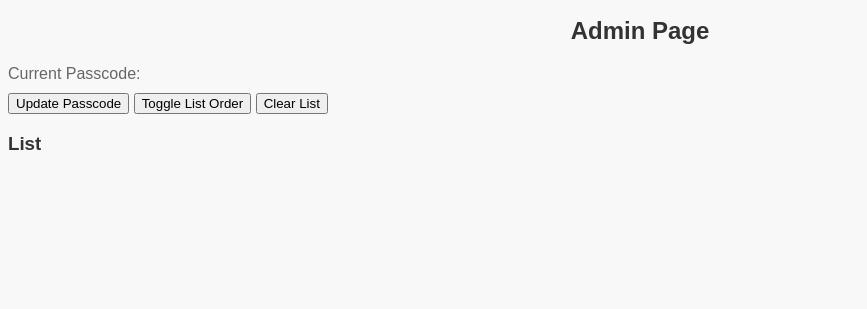
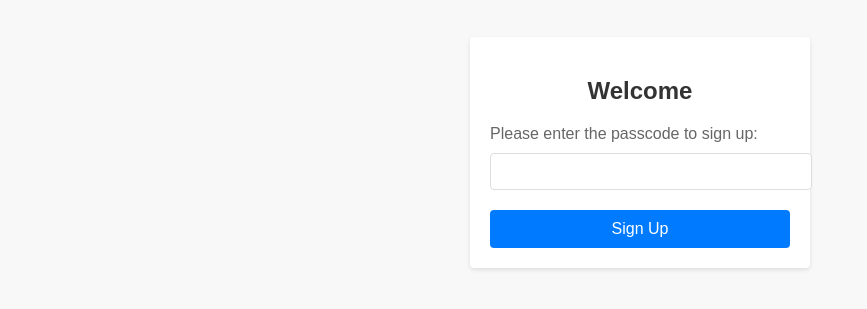
Before and after one commit to preoccupied-alan/mksignin2, a plain HTML site: page index.html in a window 1280 px wide. Shown: the part 61-370 px from the top of the page, without its empty margins (0-867 px from the left). Drawn offline with Linux system fonts and the light colour scheme; no server answers.

Commit message:
Update index.html

```diff
--- a/index.html
+++ b/index.html
@@ -1,7 +1,7 @@
 <!DOCTYPE html>
 <html>
 <head>
-    <title>Admin Page</title>
+    <title>Sign Up</title>
     <meta name="viewport" content="width=device-width, initial-scale=1">
     <link rel="stylesheet" href="style.css">
 </head>
@@ -9,15 +9,14 @@
     <div class="logo">
         <img src="logo.png" alt="My Logo">
     </div>
-    <div id="admin-content">
-        <h2>Admin Page</h2>
-        <p>Current Passcode: <span id="passcode"></span></p>
-        <button onclick="updatePasscode()">Update Passcode</button>
-        <button onclick="toggleListOrder()">Toggle List Order</button>
-        <button onclick="clearList()">Clear List</button>
-        <h3>List</h3>
-        <ul id="slot-list"></ul>
+    <div id="signup-form">
+        <h2>Welcome</h2>
+        <p>Please enter the passcode to sign up:</p>
+        <form onsubmit="handleSignup(event)">
+            <input type="password" id="passcode-input" required>
+            <input type="submit" value="Sign Up">
+        </form>
     </div>
-    <script src="admin.js"></script>
+    <script src="script.js"></script>
 </body>
 </html>
```
